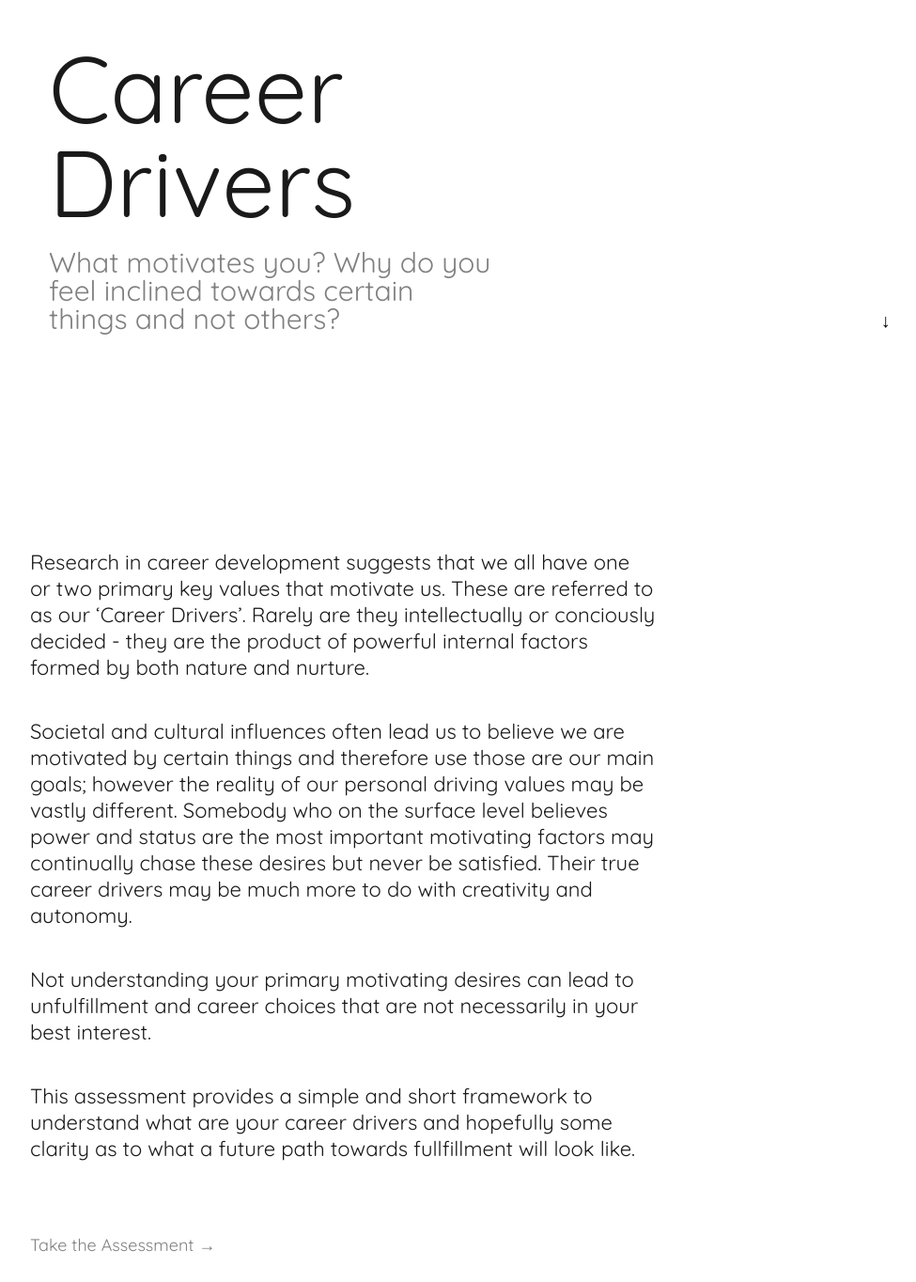
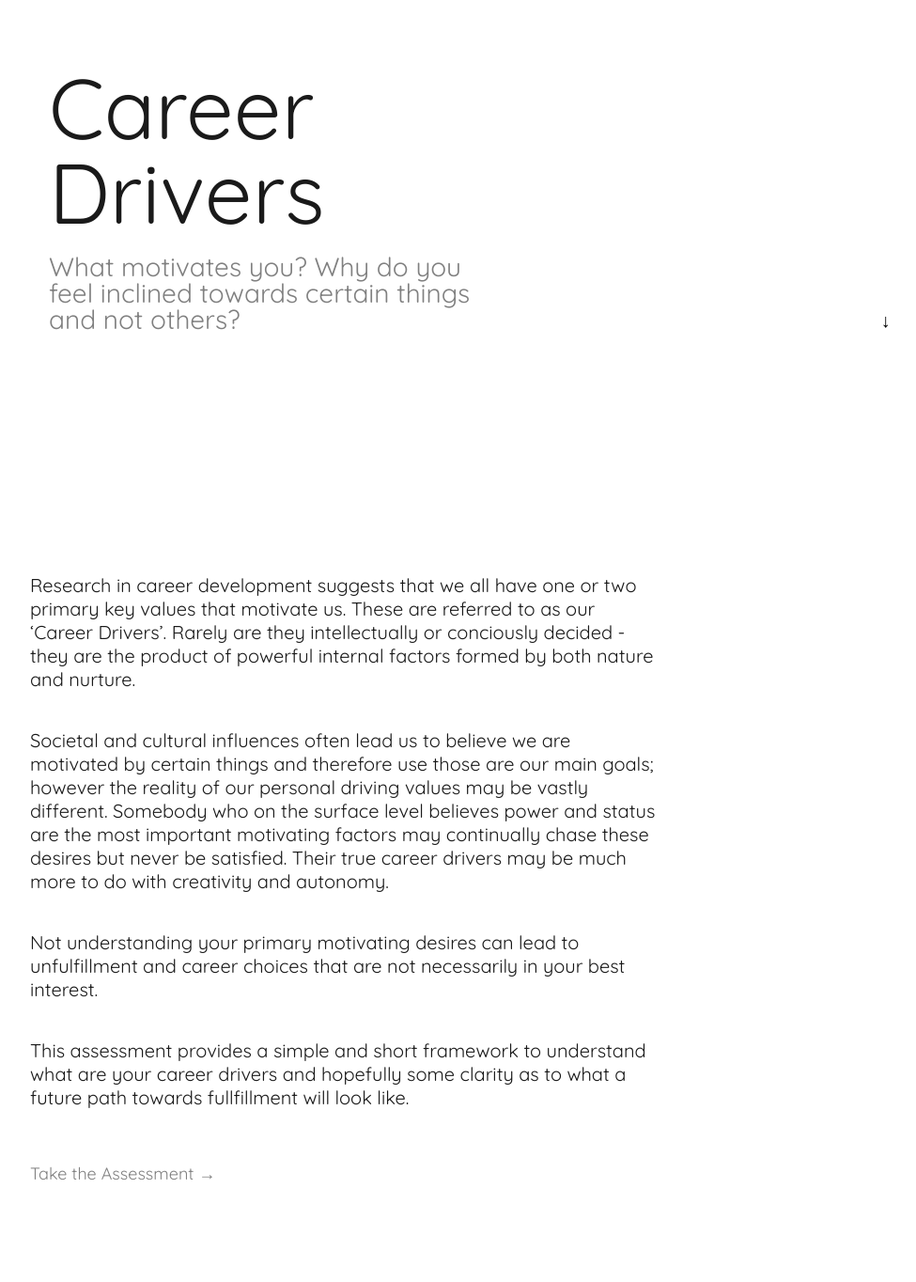
Before and after one commit to ruairidhflint/career_drivers, a React (Create React App) app: page / in a window 1280 px wide. Shown: the part 286-1650 px from the top of the page at 94% size, without its empty margins (96-1071 px from the left). After the commit the page ends 1600 px from the top, so only its background shows below. Built offline with nearby package versions, Linux system fonts and the light colour scheme.

Commit message:
Minor styling changes

```diff
--- a/src/Styles/global.js
+++ b/src/Styles/global.js
@@ -27,6 +27,7 @@ time, mark, audio, video {
 	font: inherit;
 	vertical-align: baseline;
     scroll-behavior: smooth;
+    box-sizing: border-box;
 }
 /* HTML5 display-role reset for older browsers */
 article, aside, details, figcaption, figure,
@@ -39,7 +40,6 @@ footer, header, hgroup, menu, nav, section {
 body {
 	font-size: 62.5%;
     line-height: 1;
-    box-sizing: border-box;
     min-height: 100vh;
     font-family: 'Quicksand', sans-serif;
     color: ${(props) => props.theme.black};
--- a/src/Views/Landing.js
+++ b/src/Views/Landing.js
@@ -83,7 +83,7 @@ const StyledLandingContainer = styled.div`
   }
 
   h1 {
-    font-size: 10rem;
+    font-size: 9rem;
     max-width: 500px;
     padding: 2rem;
 
@@ -105,7 +105,7 @@ const StyledLandingContainer = styled.div`
   }
 
   p {
-    font-size: 3rem;
+    font-size: 2.8rem;
     max-width: 800px;
     padding: 0 2rem;
     color: ${(props) => props.theme.lightgrey};
@@ -123,22 +123,21 @@ const StyledLandingContainer = styled.div`
 
 const StyledInfoContainer = styled.div`
   width: 100%;
-  min-height: 90vh;
-  margin-bottom: 9vh;
+  min-height: 100vh;
   display: flex;
   flex-direction: column;
   justify-content: center;
-  padding-top: 5rem;
+  padding-top: 4rem;
 
   @media (max-width: 600px) {
     align-items: center;
   }
 
   p {
-    font-size: 2.2rem;
+    font-size: 2rem;
     padding: 2rem 0;
     width: 65%;
-    line-height: 2.8rem;
+    line-height: 2.5rem;
 
     @media (max-width: 900px) {
       font-size: 1.8rem;
@@ -158,10 +157,10 @@ const StyledInfoContainer = styled.div`
   a {
     max-width: 200px;
     font-size: 1.8rem;
-    margin-top: 6rem;
+    margin-top: 4rem;
     color: ${(props) => props.theme.lightgrey};
     transition: 0.2s color ease-in-out;
-
+    margin-bottom: 2rem;
     :hover {
       color: ${(props) => props.theme.black};
       transition: 0.2s color ease-in-out;
```
